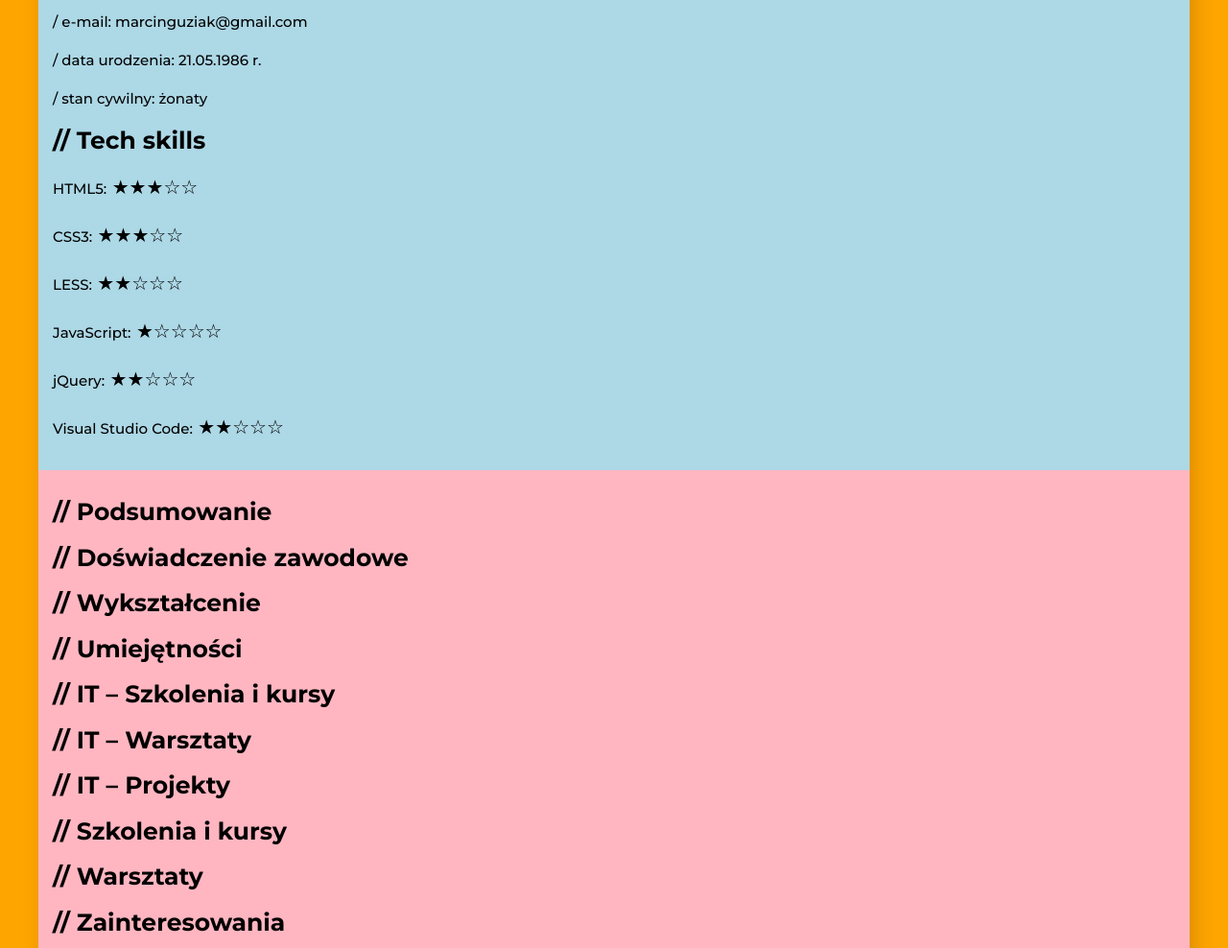
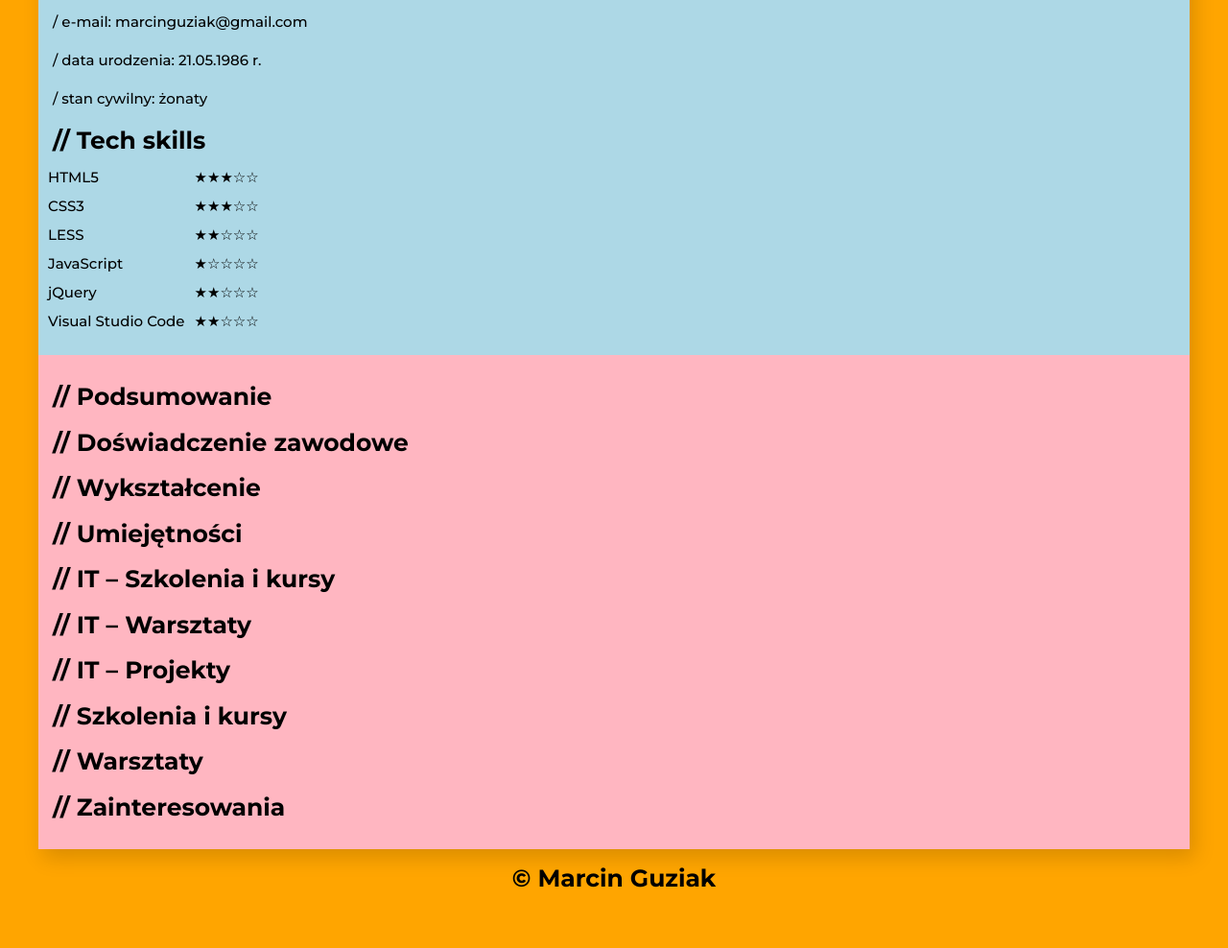
Before and after one commit to MarcinGuziak1986/Projekt_1_0, a plain HTML site: page index.html in a window 1280 px wide. Shown: the part 1798-2786 px from the top of the page at 96% size. After the commit the page ends 2743 px from the top, so only its background shows below. Drawn offline with Linux system fonts and the light colour scheme.

Commit message:
data changes

```diff
--- a/index.html
+++ b/index.html
@@ -53,14 +53,18 @@
                 <div class="bio">
 
                     <section>
+
                         <h1>
                             Marcin Guziak
                             <br>
                             Curriculum Vitae
                         </h1>
-                        <h2>
+
+                        <h2 id="info_button">
                             // Dane osobowe
                         </h2>
+
+                        <div id="info">
                             <p>
                                 / telefon:
                                 <a href="tel:+48511525883">
@@ -85,47 +89,42 @@
                             <p>
                                 / stan cywilny: żonaty
                             </p>
+                        </div>
+
                     </section>
 
                     <section>
-                        <h2>
+                        <h2 id="tech_skills_button">
                             // Tech skills
                         </h2>
 
-                        <div class="tech_skill">
-                            <p>
-                                HTML5:<span class="stars">&nbsp;&starf;&starf;&starf;&star;&star;</span>
-                            </p>
-                        </div>
-
-                        <div class="tech_skill">
-                            <p>
-                                CSS3:<span class="stars">&nbsp;&starf;&starf;&starf;&star;&star;</span>
-                            </p>
-                        </div>
-
-                        <div class="tech_skill">
-                            <p>
-                                LESS:<span class="stars">&nbsp;&starf;&starf;&star;&star;&star;</span>
-                            </p>
-                        </div>
-
-                        <div class="tech_skill">
-                            <p>
-                                JavaScript:<span class="stars">&nbsp;&starf;&star;&star;&star;&star;</span>
-                            </p>
-                        </div>
-
-                        <div class="tech_skill">
-                            <p>
-                                jQuery:<span class="stars">&nbsp;&starf;&starf;&star;&star;&star;</span>
-                            </p>
-                        </div>
-
-                        <div class="tech_skill">
-                            <p>
-                                Visual Studio Code:<span class="stars">&nbsp;&starf;&starf;&star;&star;&star;</span>
-                            </p>
+                        <div id="tech_skills">
+                            <table>
+                                <tr>
+                                    <th>HTML5</th>
+                                    <th>&starf;&starf;&starf;&star;&star;</th>
+                                </tr>
+                                <tr>
+                                    <th>CSS3</th>
+                                    <th>&starf;&starf;&starf;&star;&star;</th>
+                                </tr>
+                                <tr>
+                                    <th>LESS</th>
+                                    <th>&starf;&starf;&star;&star;&star;</th>
+                                </tr>
+                                <tr>
+                                    <th>JavaScript</th>
+                                    <th>&starf;&star;&star;&star;&star;</th>
+                                </tr>
+                                <tr>
+                                    <th>jQuery</th>
+                                    <th>&starf;&starf;&star;&star;&star;</th>
+                                </tr>
+                                <tr>
+                                    <th>Visual Studio Code</th>
+                                    <th>&starf;&starf;&star;&star;&star;</th>
+                                </tr>
+                            </table>
                         </div>
                     </section>
 
--- a/scripts/scripts.js
+++ b/scripts/scripts.js
@@ -1,8 +1,15 @@
 'use strict'
 
-($(document).ready(function () {
+    ($(document).ready(function () {
+    $("#info, #tech_skills").show();
     $("#about, #exp, #edu, #skills, #int, #lang, #soft, #it_courses, #it_webinars, #it_projects, #courses, #webinars, #hobby").hide();
-    $("#about_button").click(function(){
+    $("#info_button").click(function () {
+        $("#info").toggle();
+    });
+    $("#tech_skills_button").click(function () {
+        $("#tech_skills").toggle();
+    });
+    $("#about_button").click(function () {
         $("#about").toggle();
     });
     $("#exp_button").click(function(){
--- a/styles/styles.css
+++ b/styles/styles.css
@@ -56,6 +56,8 @@ h1 {
 }
 
 h2 {
+  cursor: pointer;
+  display: inline-block;
   font-size: 25px;
 }
 
@@ -91,6 +93,12 @@ ul {
 li {
   list-style-position: inside;
   padding-right: 15px;
+}
+
+table {
+  text-align: left;
+  border-collapse: separate;
+  border-spacing: 10px 0;
 }
 
 /*
@@ -134,11 +142,11 @@ header a:hover {
 
 .left {
   background-color: lightblue;
-
   width: 100%;
 }
 
 .right {
+  background-color: lightpink;
   padding-top: 20px;
   padding-bottom: 20px;
   width: fit-content;
```
Also changed, not shown: en.html (+34 -36 lines). Lines whose indentation alone changed are shown as unchanged.
